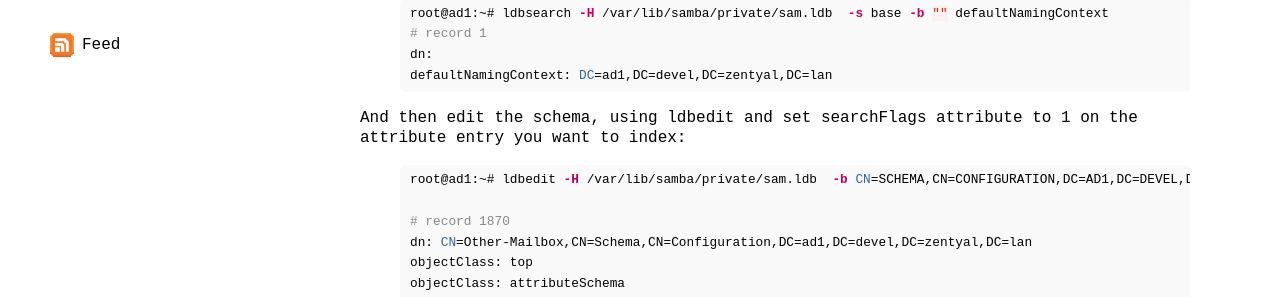
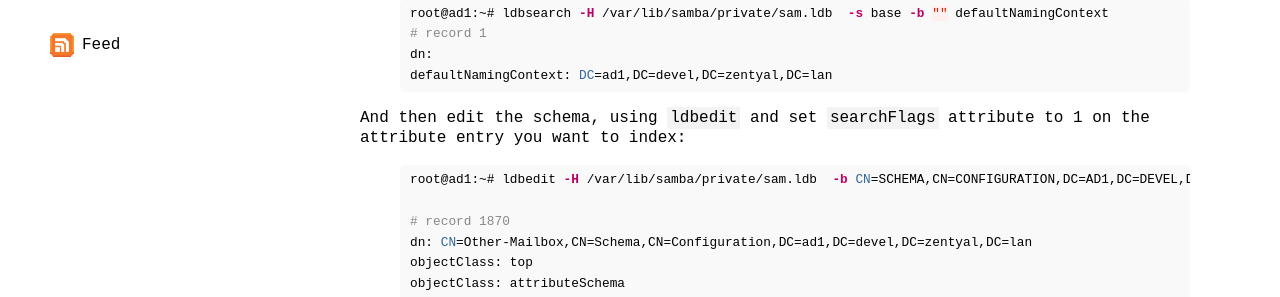
Before and after one commit to exekias/exekias.me, a Jekyll site: the page built from _posts/2015-05-06-samba-indexes.markdown, in a window 1280 px wide and 1400 px high, scrolled down 538 px. Shown: the part 580-877 px from the top of the window. Built offline with Jekyll 4.4.1, drawn with Linux system fonts in a browser that asks for light colours; comment, search, counter and statistics services are not loaded.

Commit message:
Highlight inline code variables

```diff
--- a/css/styles.css
+++ b/css/styles.css
@@ -130,6 +130,11 @@ blockquote {
   border-left: 4px solid gray;
 }
 
+code {
+  background: #F3F3F3;
+  padding: 2px 3px;
+}
+
 .highlight {
   background: #F9F9F9;
   border-radius: 5px;
@@ -137,6 +142,11 @@ blockquote {
 
 .highlight pre {
   margin: 0;
+}
+
+.highlight code {
+ padding: 0;
+ background: none;
 }
 
 .icon {
```
